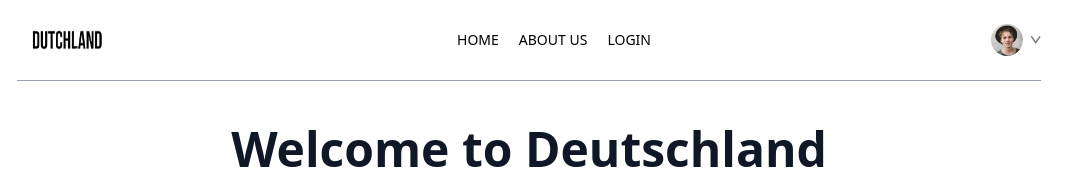
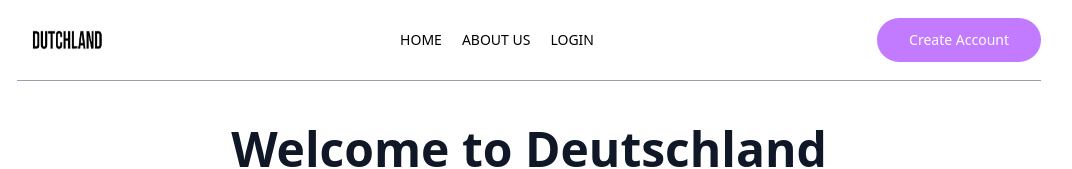
Before and after one commit to Piyush1803/Deutschland-Horizon, a React (Vite) app in the folder frontend/: page / in a window 1280 px wide. Shown: the top 169 px of the page, without its empty margins (111-1183 px from the left). Built offline with nearby package versions, Linux system fonts and the light colour scheme.

Commit message:
about-us delete

```diff
--- a/frontend/src/components/Navbar.jsx
+++ b/frontend/src/components/Navbar.jsx
@@ -4,23 +4,12 @@ import { NavLink, useNavigate } from 'react-router-dom';
 
 const Navbar = () => {
   const navigate = useNavigate();
-  const [showMenu, setShowMenu] = useState(false);
-  const [token, setToken] = useState(true);
-
-  const handleLogout = () => {
-    setToken(false);
-    navigate('/login');
-  };
+  const [showMenu, setShowMenu] = useState(false); // Top level pe hooks
+  const [token, setToken] = useState(false);        // Top level pe hooks
 
   return (
     <div className="flex items-center justify-between py-4 mb-5 border-b border-gray-400 text-sm">
-      <img
-        className="w-25 h-12 cursor-pointer"
-        src={assets.logo}
-        alt="Company Logo"
-        onClick={() => navigate('/')}
-      />
-
+      <img className="w-25 h-12 cursor-pointer" src={assets.logo} alt="Logo" />
       <ul className="hidden md:flex items-start gap-5 font-medium">
         <NavLink to="/" className="group">
           <li className="py-1 hover:text-purple-600 transition-colors">HOME</li>
@@ -34,43 +23,13 @@ const Navbar = () => {
           <li className="py-1 hover:text-purple-600 transition-colors">LOGIN</li>
           <hr className="border-none h-0.5 bg-purple-600 w-3/5 mx-auto hidden group-hover:block" />
         </NavLink>
+
       </ul>
-
       <div className="flex items-center gap-4">
         {token ? (
-          <div className="flex items-center gap-2 cursor-pointer group relative">
-            <img
-              className="w-8 rounded-full"
-              src={assets.profile_pic}
-              alt="User Profile"
-            />
-            <img
-              className="w-2.5"
-              src={assets.dropdown_icon}
-              alt="Menu Dropdown"
-            />
-            <div className="absolute top-full right-0 pt-2 text-base font-medium text-gray-600 z-20 hidden group-hover:block">
-              <div className="min-w-48 bg-stone-100 rounded flex flex-col gap-4 p-4 shadow-lg">
-                <p
-                  onClick={() => navigate('/my-profile')}
-                  className="hover:text-black cursor-pointer"
-                >
-                  My Profile
-                </p>
-                <p
-                  onClick={() => navigate('/my-appointments')}
-                  className="hover:text-black cursor-pointer"
-                >
-                  My Appointments
-                </p>
-                <p
-                  onClick={handleLogout}
-                  className="hover:text-black cursor-pointer"
-                >
-                  Logout
-                </p>
-              </div>
-            </div>
+          <div>
+            <img src={assets.profile_pic} alt="" />
+            <img src={assets.dropdown_icon} alt="" />
           </div>
         ) : (
           <button
```
Also changed, not shown: 2 other files (tests, documents, lock files or other folders).
